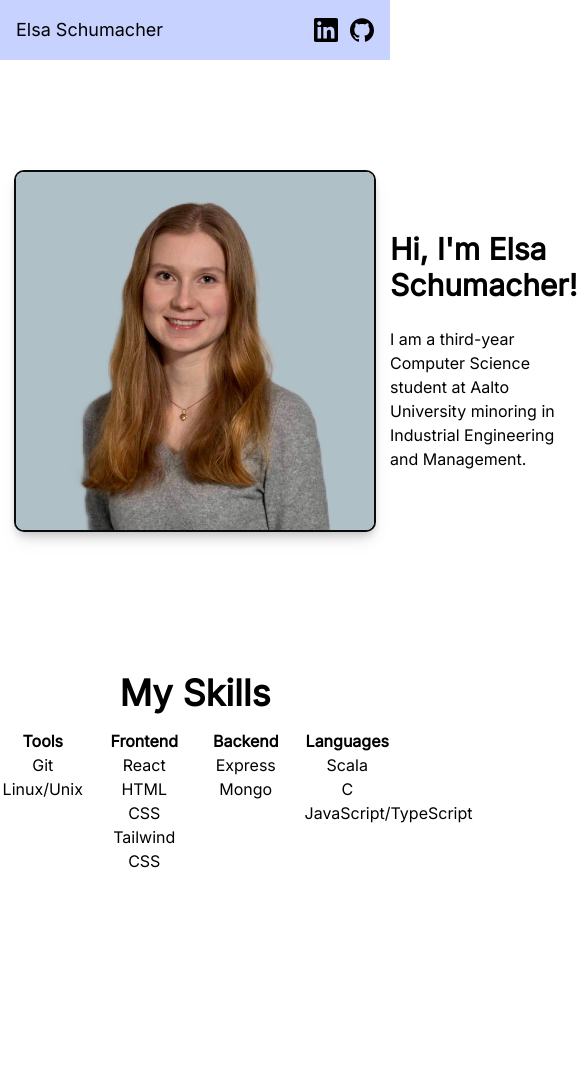
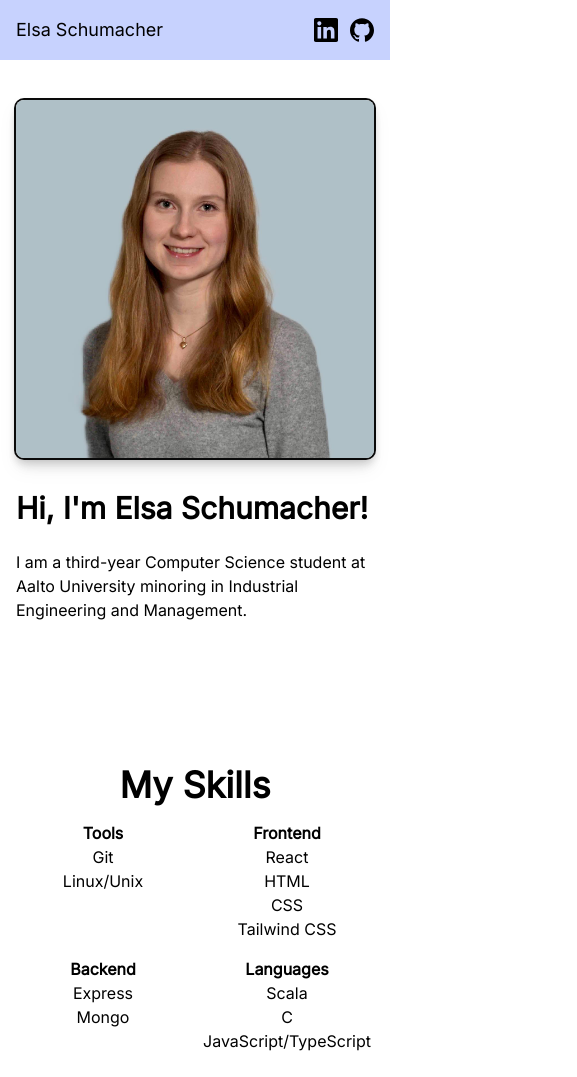
Before and after one commit to elsaschumacher/portfolio-website, a React (Vite) app: page / in a window 390 px wide. Shown: the whole page, 577 px wide, since content can reach past the window. Before the commit the page ends 969 px from the top, so only its background shows below. Built offline with nearby package versions, Linux system fonts and the light colour scheme.

Commit message:
Mobile fixes

```diff
--- a/src/App.tsx
+++ b/src/App.tsx
@@ -6,7 +6,7 @@ function App() {
   return (
     <>
       <Header />
-      <main className="flex flex-col items-center gap-[15vh] my-24">
+      <main className="flex flex-col items-center gap-[15vh] my-6 md:my-24">
         <Hero />
         <Skills />
       </main>
--- a/src/components/Introduction.tsx
+++ b/src/components/Introduction.tsx
@@ -1,7 +1,7 @@
 import ElsaImage from "../assets/elsa.jpg";
 
 const Hero = () => (
-  <section className="flex gap-4 items-center p-4 rounded-lg">
+  <section className="flex flex-col md:flex-row gap-8 items-center p-4 rounded-lg">
     <img
       src={ElsaImage}
       className="w-96 ring-2 ring-neutral-950 shadow-lg rounded-lg drop-shadow-lg"
--- a/src/components/Skills.tsx
+++ b/src/components/Skills.tsx
@@ -1,7 +1,7 @@
 const Skills = () => (
   <section>
     <h2 className="text-4xl text-center mb-4 font-semibold">My Skills</h2>
-    <ul className="grid grid-cols-4 gap-4">
+    <ul className="grid grid-cols-2 sm:grid-cols-3 md:grid-cols-4 gap-4">
       <li className="text-center">
         <h3 className="font-semibold">Tools</h3>
         <ul>
```
